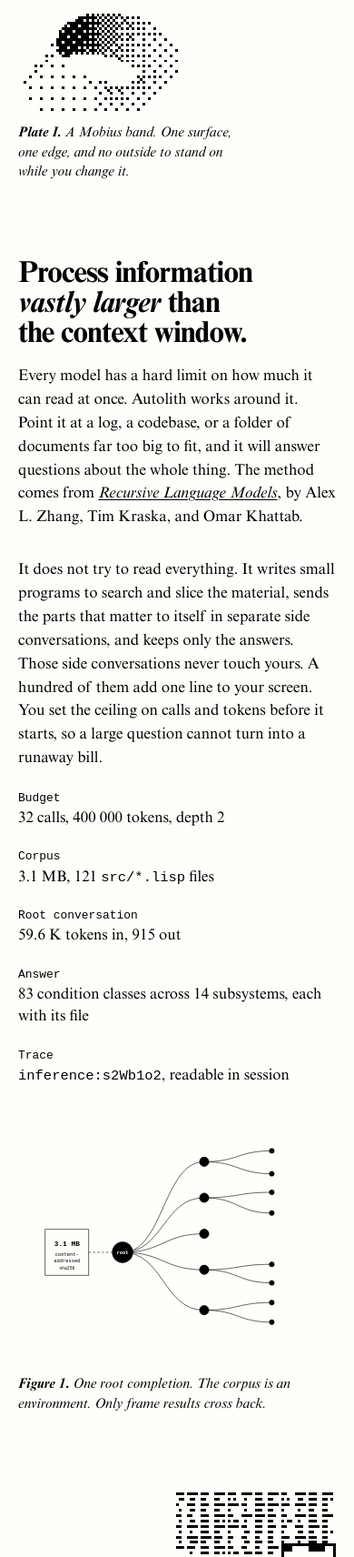
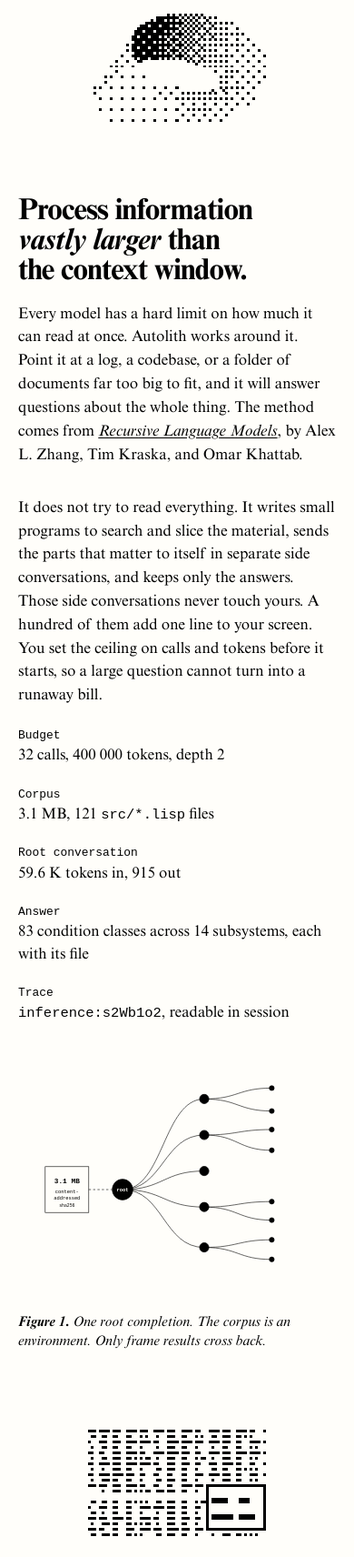
Before and after one commit to lambda-symbolics/autolith-www, a plain HTML site: page index.html in a window 390 px wide. Shown: the part 8560-10272 px from the top of the page at 91% size. Drawn offline with Linux system fonts and the light colour scheme; animation ran at ten frames a second; a web font is replaced by a local one.

Commit message:
Centre the plates and drop their captions

```diff
--- a/index.html
+++ b/index.html
@@ -316,7 +316,6 @@
 
 <div class="plate" data-rv="fade">
   <canvas class="plate__c" data-plate="mobius" aria-hidden="true"></canvas>
-  <p class="plate__cap"><b>Plate I.</b> A Mobius band. One surface, one edge, and no outside to stand on while you change it.</p>
 </div>
 
 <!-- ====================================================== big context -->
@@ -358,9 +357,8 @@
 </section>
 
 
-<div class="plate plate--right" data-rv="fade">
+<div class="plate" data-rv="fade">
   <canvas class="plate__c" data-plate="corpus" aria-hidden="true"></canvas>
-  <p class="plate__cap"><b>Plate II.</b> A window over a corpus. The window is what a model reads in one go. The corpus is what it has to answer about.</p>
 </div>
 
 <!-- ========================================================= sessions -->
@@ -501,7 +499,6 @@ c$$$cc$$$c  $$'        workspace  /root/common-lisp/frob/
 
 <div class="plate" data-rv="fade">
   <canvas class="plate__c" data-plate="moire" aria-hidden="true"></canvas>
-  <p class="plate__cap"><b>Plate III.</b> Two sources, one field. Every point in it is either in phase or it is not.</p>
 </div>
 
 
@@ -687,9 +684,8 @@ c$$$cc$$$c  $$'        workspace  /root/common-lisp/frob/
 </section>
 
 
-<div class="plate plate--right" data-rv="fade">
+<div class="plate" data-rv="fade">
   <canvas class="plate__c" data-plate="layers" aria-hidden="true"></canvas>
-  <p class="plate__cap"><b>Plate IV.</b> Five layers, one block. Any of them comes out without taking the rest apart.</p>
 </div>
 
 <!-- ========================================================== install -->
--- a/styles.css
+++ b/styles.css
@@ -459,21 +459,17 @@ body.menu-open .menu a{opacity:1;transform:none;transition-delay:calc(var(--d)*5
    The page does not change colour, it dithers into it. One bit, in motion. */
 
 /* ------------------------------------------------------------- plates
-   Small figures between sections. A plate is an object, not a rule: it
-   sits in the room two bands already leave and adds nothing to it. */
+   Figures between sections. A plate is an object, not a rule: it sits in the
+   room two bands already leave and adds nothing to it. It carries no caption
+   because it is not evidence of anything. */
 .plate{position:relative;z-index:1;
   width:100%;max-width:var(--wide);margin-inline:auto;padding-inline:var(--gut);
   margin-block:calc(var(--band-y) * -.46);
-  display:flex;align-items:flex-end;gap:clamp(1.1rem,2.6vw,2.2rem)}
-.plate--right{flex-direction:row-reverse}
-.plate__c{display:block;flex:none;width:clamp(176px,23vw,296px);aspect-ratio:8/5;
+  display:flex;justify-content:center}
+.plate__c{display:block;width:clamp(196px,27vw,340px);aspect-ratio:8/5;
   image-rendering:pixelated;background:var(--paper)}
-.plate__cap{font-style:italic;font-size:.9rem;line-height:1.4;max-width:31ch;padding-bottom:.15rem}
-.plate__cap b{font-weight:700;font-style:italic}
 @media (max-width:720px){
-  .plate{flex-direction:column;align-items:flex-start;gap:.85rem;
-    margin-block:calc(var(--band-y) * -.3)}
-  .plate--right{flex-direction:column;align-items:flex-end;text-align:right}
+  .plate{margin-block:calc(var(--band-y) * -.3)}
 }
 
 .swell{position:relative;height:clamp(210px,30vh,400px);background:var(--paper);overflow:hidden;line-height:0}
```
